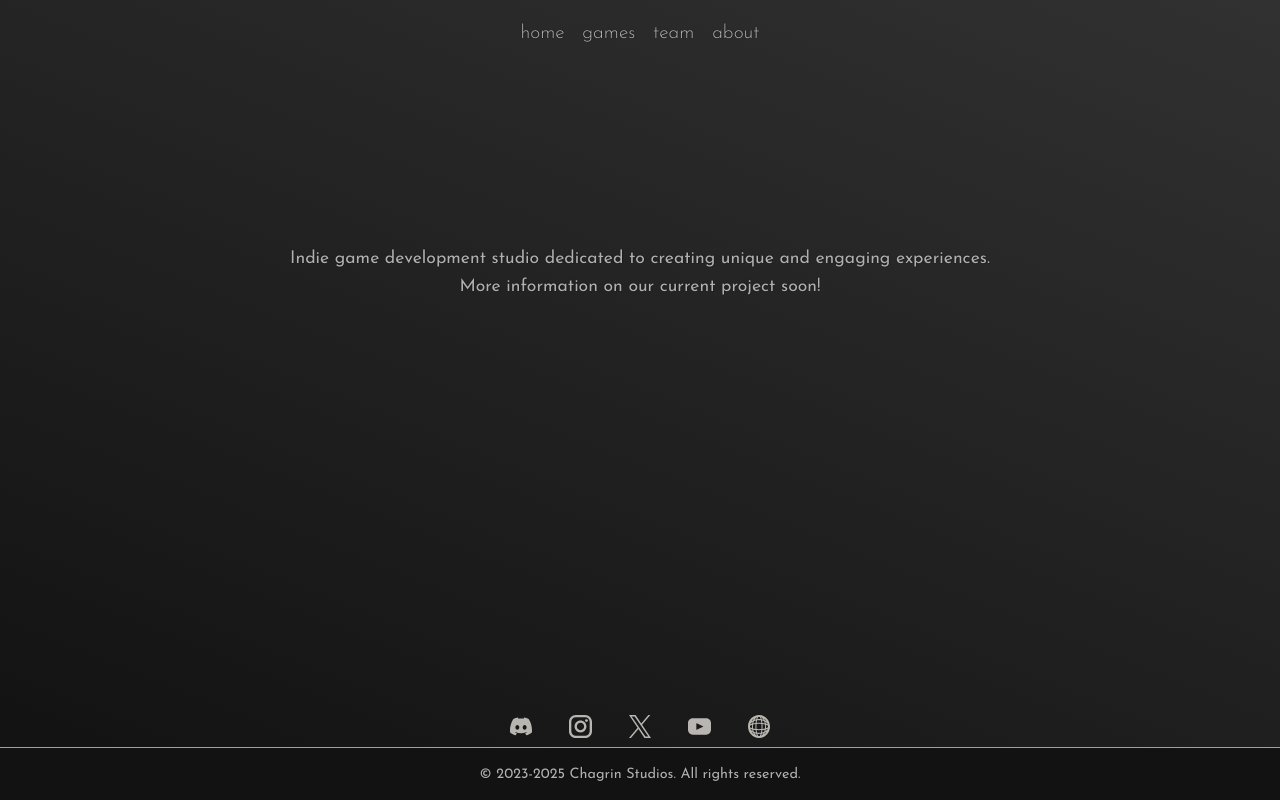
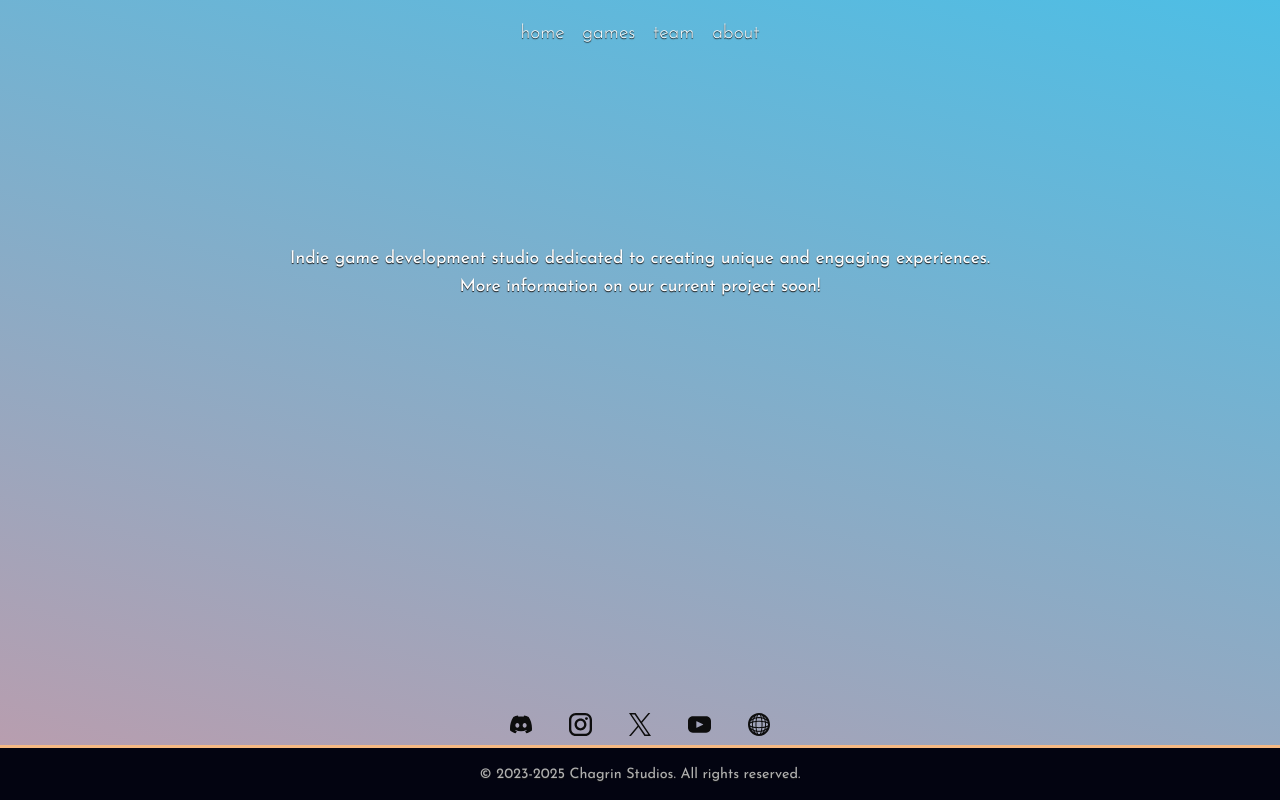
Before and after one commit to Kei1989/chagrin-studios, a plain HTML site: page index.html in a window 1280 px wide. Drawn offline with Linux system fonts and the light colour scheme.

Commit message:
Add files via upload

```diff
--- a/style/stylesheet.css
+++ b/style/stylesheet.css
@@ -19,14 +19,13 @@ height: 100%;
 
 body {
 font-family: "Josefin Sans", sans-serif;
-/*background-color: #F1F3F8;*/
-background: linear-gradient(22deg, #111, #313131);
+background: linear-gradient(16deg, #BD9CAC, #4DbEE5);
 color: #DFD3C3;
 line-height: 1.6;
 display: flex;
 flex-direction: column;
 margin: 0px;
-text-shadow: 0.01em 0.01em 1px rgba(0,0,0);
+text-shadow: 0em 0.05em 1px rgba(25,25,25);
 text-rendering: optimizeLegibility !important;
 -webkit-font-smoothing: antialiased !important;
 }
@@ -37,7 +36,7 @@ a {
 padding: 0;
 text-align: center;
 font-family: "Josefin Sans", sans-serif;
-font-weight: 350;
+font-weight: 380;
 font-style: normal;
 position: fixed;
 width: 100vw;
@@ -47,13 +46,37 @@ width: 100vw;
 font-size: 1.2rem;
 color: #F8EDE3;
 }
+/*
 .navbar a:hover {
-color: #EC9706;
+color: #fefefe;
+text-decoration: underline;
 }
 .navbar a {
-color: #b4b4b4;
+color: #FFF;
+}
+*/
+.navbar a {
+  text-decoration: none; /* Remove the default underline */
+  position: relative;
+  color: #FEFEFE; /* Set your link color */
+}
+.navbar a:hover {
+  color: #fff;
+}
+.navbar a::after {
+  content: '';
+  position: absolute;
+  left: 0;
+  bottom: -0.25em; /* Adjust this value to control the distance of the underline from the text */
+  width: 0;
+  height: .25em; /* Thickness of the underline */
+  background-color: #F5B983; /* Color of the underline */
+  transition: width 0.3s ease; /* Animation duration and easing */
 }
 
+.navbar a:hover::after {
+  width: 100%; /* Expand the underline to full width on hover */
+}
 /* Container */
 .container {
 max-width: 1200px;
@@ -93,7 +116,7 @@ margin-bottom: 20px;
 font-size: 1.1rem;
 max-width: 800px;
 margin: 0 auto;
-color: #b0b0b0;
+color: #FFF;
 }
 
 .sm_footer {
@@ -106,17 +129,19 @@ width: 100vw;
 }
 
 .socialmediabutton {
-filter: invert(50%) sepia(10%) saturate(100%) hue-rotate(0deg) brightness(140%) contrast(100%);
+filter: invert(50%) sepia(10%) saturate(100%) hue-rotate(0deg) brightness(10%) contrast(100%);
 width: 1.4em;
 margin: 0 1em;
-
+}
+.socialmediabutton:hover {
+filter: invert(50%) sepia(10%) saturate(100%) hue-rotate(0deg) brightness(300%) contrast(100%);
 }
 /* Footer */
 footer {
 padding: 0px;
 text-align: center;
-border-top: 0.1em solid #EC9706;
-background-color: #121212;
+border-top: 0.2em solid #F5B983;
+background-color: #030411;
 position: relative;
 margin-bottom: 0px;
 width: 100vw;
@@ -128,19 +153,21 @@ footer p {
 font-size: 0.9rem;
 color: #b0b0b0;
 }
-
+footer a {
+    color: #b0b0b0;
+    text-decoration: underline;
+}
+footer a:hover {
+    color: #FEFEFE;
+    text-decoration: none;
+}
 /* Responsive Design */
 @media (max-width: 768px) {
 header h1 {
 font-size: 2.5rem;
 }
 
-.main-content h2 {
-font-size: 2rem;
-font-family: 'Eigerdals_Bold';
-}
 
 .main-content p {
 font-size: 1rem;
 }
-}
```
